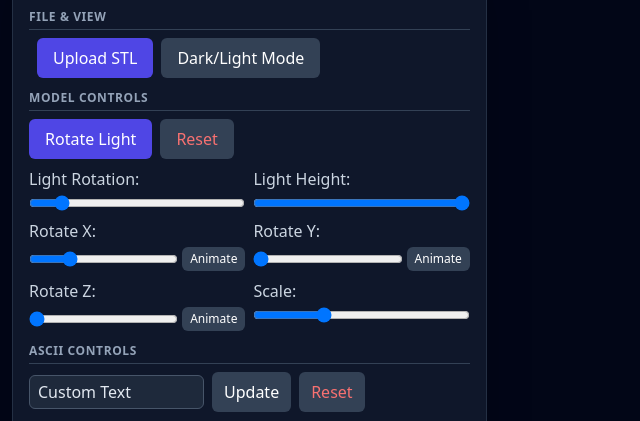
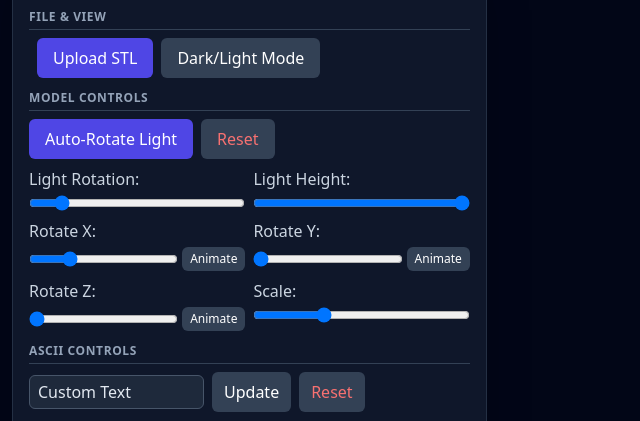
Before and after one commit to AndrewSink/STL-to-ASCII-Generator, a plain HTML site: page index.html in a window 1280 px wide. Shown: the part 64-485 px from the top of the page, without its empty margins (0-640 px from the left). Drawn offline with nearby package versions, Linux system fonts and the light colour scheme; no server answers.

Commit message:
Rename "Rotate Light" button to "Auto-Rotate Light"
Co-Authored-By: Claude Sonnet 4.6 <noreply@anthropic.com>

```diff
--- a/index.html
+++ b/index.html
@@ -40,8 +40,7 @@
           <h2 class="text-xs font-semibold uppercase tracking-wider text-slate-400 mb-2 pb-1 border-b border-slate-700">Model Controls</h2>
           <div class="flex space-x-1 md:space-x-2 mb-1 md:mb-2">
             <button id="rotateLightButton" type="button"
-              class="bg-slate-700 hover:bg-slate-600 text-white font-medium py-1 md:py-2 px-2 md:px-4 rounded-md transition duration-200 text-sm md:text-base">Rotate
-              Light</button>
+              class="bg-slate-700 hover:bg-slate-600 text-white font-medium py-1 md:py-2 px-2 md:px-4 rounded-md transition duration-200 text-sm md:text-base">Auto-Rotate Light</button>
             <button id="resetButton" type="button"
               class="bg-slate-700 hover:bg-slate-600 text-red-400 font-medium py-1 md:py-2 px-2 md:px-4 rounded-md transition duration-200 text-sm md:text-base">Reset</button>
           </div>
--- a/script.js
+++ b/script.js
@@ -29,7 +29,7 @@ function updateRotateLightButtonUI() {
         btn.textContent = 'Pause Light';
         btn.classList.add('bg-amber-500', 'hover:bg-amber-400');
     } else {
-        btn.textContent = 'Rotate Light';
+        btn.textContent = 'Auto-Rotate Light';
         btn.classList.add('bg-indigo-600', 'hover:bg-indigo-500');
     }
 }
```
